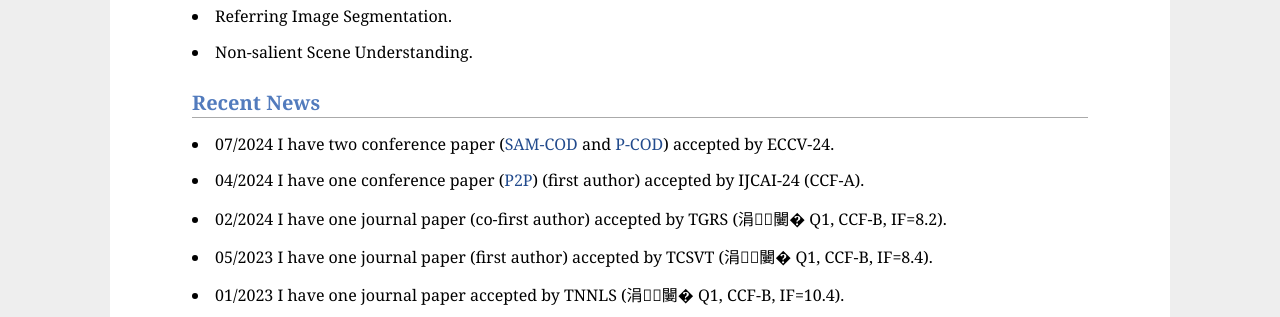
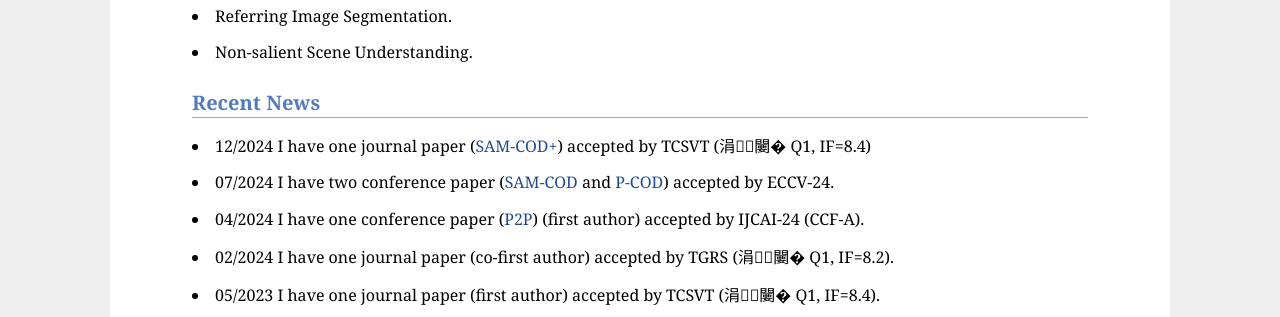
Before and after one commit to guangqian-guo/guangqian-guo.github.io, a plain HTML site: page index.html in a window 1280 px wide. Shown: the part 720-1037 px from the top of the page. Drawn offline with Linux system fonts and the light colour scheme.

Commit message:
Update index.html

```diff
--- a/index.html
+++ b/index.html
@@ -55,10 +55,11 @@
 
 
  <H2>Recent News</H2>
+    <LI> 12/2024     I have one journal paper (<a href="https://ieeexplore.ieee.org/document/10789225">SAM-COD+</a>) accepted by TCSVT (中科院 Q1, IF=8.4)</LI>
     <LI> 07/2024     I have two conference paper (<a href="https://arxiv.org/pdf/2408.10760">SAM-COD</a> and <a href="https://arxiv.org/pdf/2408.10777">P-COD</a>) accepted by ECCV-24. </LI>
     <LI> 04/2024     I have one conference paper (<a href="https://www.ijcai.org/proceedings/2024/448">P2P</a>) (first author) accepted by IJCAI-24 (CCF-A). </LI>
-    <LI> 02/2024     I have one journal paper (co-first author) accepted by TGRS (中科院 Q1, CCF-B, IF=8.2). </LI>
-    <LI> 05/2023     I have one journal paper (first author) accepted by TCSVT (中科院 Q1, CCF-B, IF=8.4). </LI>
+    <LI> 02/2024     I have one journal paper (co-first author) accepted by TGRS (中科院 Q1, IF=8.2). </LI>
+    <LI> 05/2023     I have one journal paper (first author) accepted by TCSVT (中科院 Q1, IF=8.4). </LI>
     <LI> 01/2023     I have one journal paper accepted by TNNLS (中科院 Q1, CCF-B, IF=10.4).  </LI>
 
 
@@ -72,6 +73,7 @@
           class="pub_td2"><u><b>Guangqian Guo</b></u>, Dian Shao, Chenguang Zhu, Sha Meng, Xuan Wang, Shan Gao
           <br><b>P2P: Transforming from Point Supervision to Explicit Visual Prompt for Object Detection and Segmentation</b>
           <br> INTERNATIONAL JOINT CONFERENCE ON ARTIFICIAL INTELLIGENCE (<b>IJCAI</b>), 2024
+          <br> [<a href="https://www.ijcai.org/proceedings/2024/448">Paper</a>]
         </td>
       </tr>
 
@@ -81,6 +83,7 @@
           class="pub_td2"><u><b>Guangqian Guo</b></u>, Pengfei Chen, Xuehui Yu, Zhenjun Han, Qixiang Ye, Shan Gao
           <br><b>HANet: Save the Tiny, Save the All: Hierarchical Activation Network for Tiny Object Detection</b>
           <br> IEEE Transactions on Circuits and Systems for Video Technology (<b>TCSVT</b>), 2023
+          <br> [<a href="https://ieeexplore.ieee.org/abstract/document/10146336">Paper</a>]
         </td>
       </tr>
 
@@ -91,6 +94,7 @@
           <br><b>Effective Rotate: Learning Rotation-robust Prototype for Aerial Object Detection</b>
           <br> &ast; co-first author
           <br> IEEE Transactions on Geoscience and Remote Sensing (<b>TGRS</b>), 2024
+          <br> [<a href="https://ieeexplore.ieee.org/abstract/document/10463070">Paper</a>]
         </td>
       </tr>
 
@@ -101,6 +105,7 @@
           <br><b>Go deep or broad? Exploit hybrid network architecture for weakly supervised object classiﬁcation and localization</b>
           <br>  &ast; student first author
           <br> IEEE Transactions on Neural Networks and Learning Systems (<b>TNNLS</b>), 2023
+          <br> [<a href="https://ieeexplore.ieee.org/abstract/document/10005156">Paper</a>]
         </td>
       </tr>
 
@@ -111,7 +116,7 @@
           <br><b>Huafeng Chen, Pengxu Wei, <u><b>Guangqian Guo</b></u>, Shan Gao
             </b>SAM-COD: SAM-guided Unified Framework for Weakly-Supervised Camouflaged Object Detection</b>
           <br> European Conference on Computer Vision (<b>ECCV</b>), 2024
-          <a href="https://arxiv.org/pdf/2408.10760">Paper</a>
+          <br> [<a href="https://arxiv.org/pdf/2408.10760">Paper</a>]
         </td>
       </tr>
 
@@ -122,7 +127,7 @@
           <br><b>Huafeng Chen, Dian Shao, <u><b>Guangqian Guo</b></u>, Shan Gao
             </b>Just a Hint: Point-Supervised Camouflaged Object Detection</b>
           <br> European Conference on Computer Vision (<b>ECCV</b>), 2024
-          <a href="https://arxiv.org/pdf/2408.10777">Paper</a>
+          <br> [<a href="https://arxiv.org/pdf/2408.10777">Paper</a>]
         </td>
       </tr>
 
```
